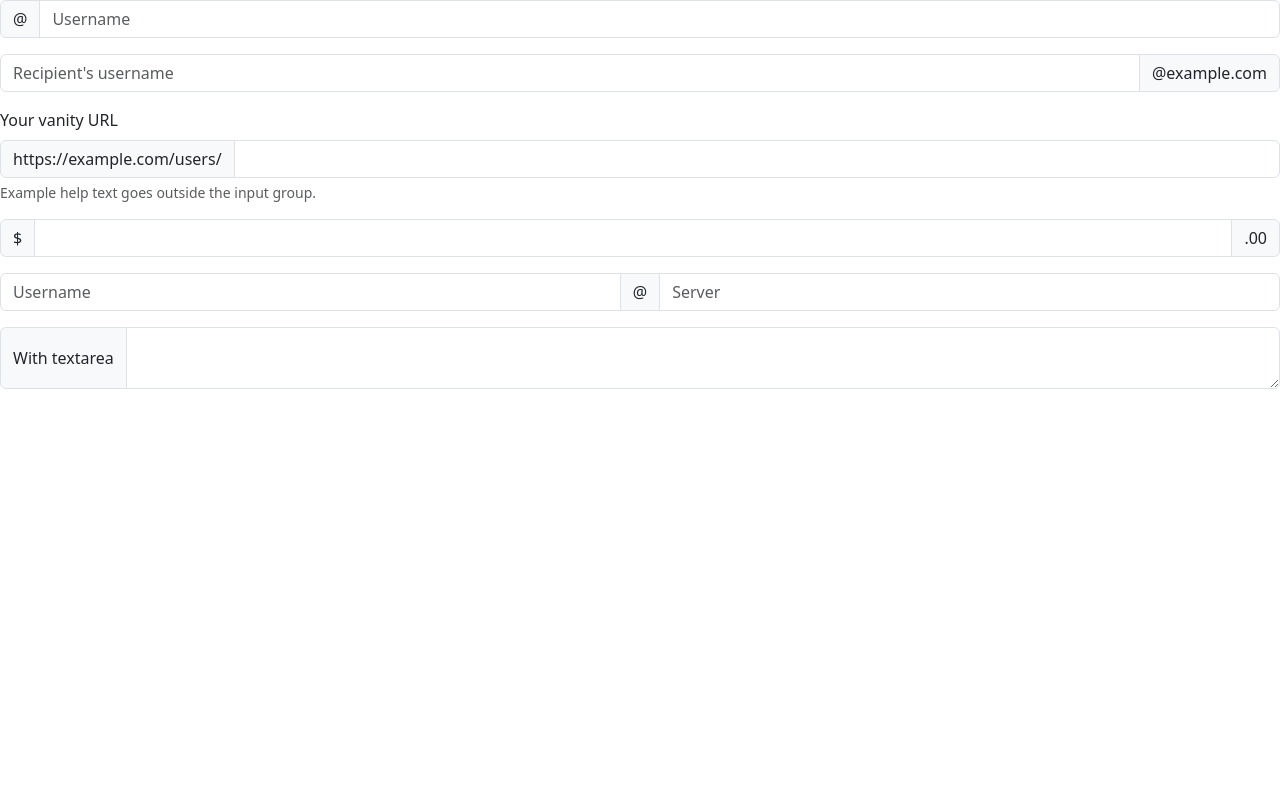
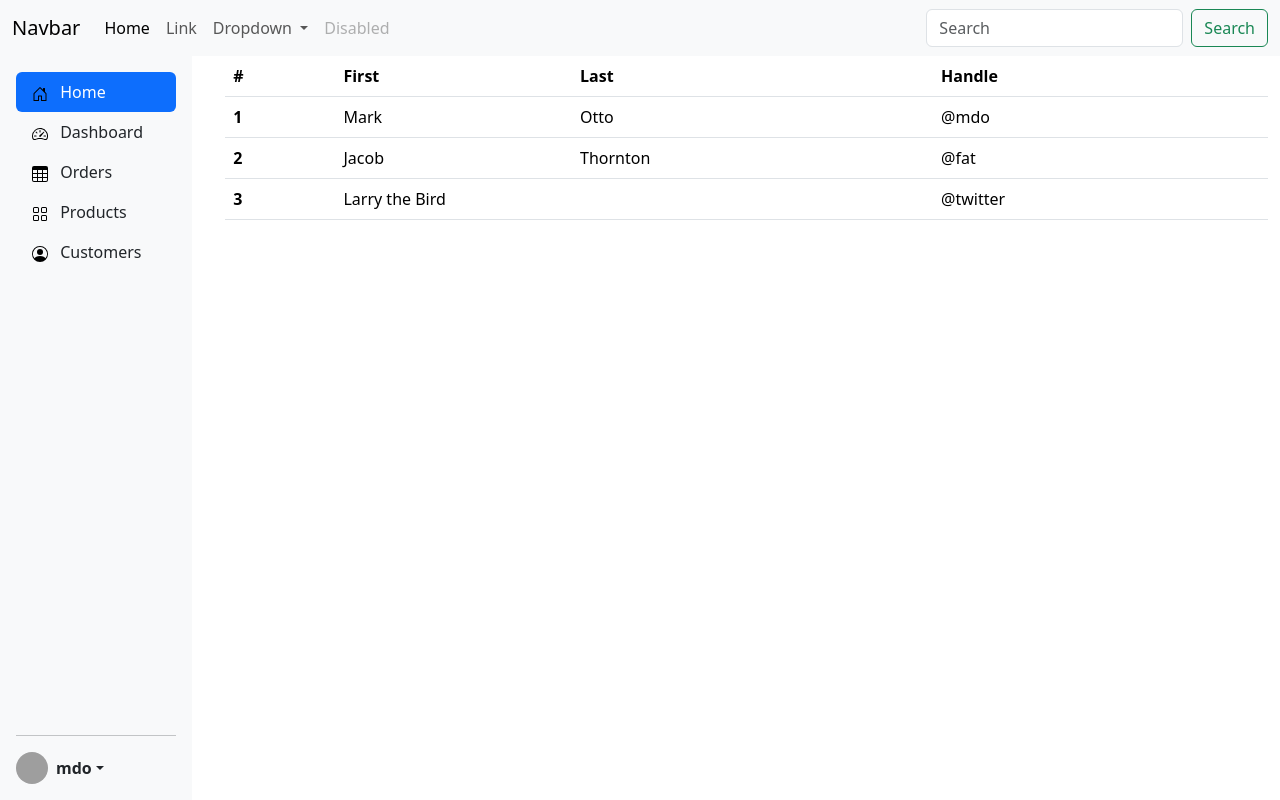
Before and after one commit to MnTeriri/BookMarket-ForVue, a Vue app: page /#/book in a window 1280 px wide. Built offline with nearby package versions, Linux system fonts and the light colour scheme; grey boxes are pictures that could not be loaded.

Commit message:
管理员书籍界面

```diff
--- a/src/components/admin/BookForm.vue
+++ b/src/components/admin/BookForm.vue
@@ -1,43 +1,109 @@
 <template>
-    <div class="input-group mb-3">
-        <span class="input-group-text" id="basic-addon1">@</span>
-        <input type="text" class="form-control" placeholder="Username" aria-label="Username"
-               aria-describedby="basic-addon1">
-    </div>
-
-    <div class="input-group mb-3">
-        <input type="text" class="form-control" placeholder="Recipient's username" aria-label="Recipient's username"
-               aria-describedby="basic-addon2">
-        <span class="input-group-text" id="basic-addon2">@example.com</span>
-    </div>
-
-    <div class="mb-3">
-        <label for="basic-url" class="form-label">Your vanity URL</label>
-        <div class="input-group">
-            <span class="input-group-text" id="basic-addon3">https://example.com/users/</span>
-            <input type="text" class="form-control" id="basic-url" aria-describedby="basic-addon3">
+    <svg xmlns="http://www.w3.org/2000/svg" style="display: none;">
+        <symbol id="bootstrap" viewBox="0 0 118 94">
+            <title>Bootstrap</title>
+            <path fill-rule="evenodd" clip-rule="evenodd"
+                  d="M24.509 0c-6.733 0-11.715 5.893-11.492 12.284.214 6.14-.064 14.092-2.066 20.577C8.943 39.365 5.547 43.485 0 44.014v5.972c5.547.529 8.943 4.649 10.951 11.153 2.002 6.485 2.28 14.437 2.066 20.577C12.794 88.106 17.776 94 24.51 94H93.5c6.733 0 11.714-5.893 11.491-12.284-.214-6.14.064-14.092 2.066-20.577 2.009-6.504 5.396-10.624 10.943-11.153v-5.972c-5.547-.529-8.934-4.649-10.943-11.153-2.002-6.484-2.28-14.437-2.066-20.577C105.214 5.894 100.233 0 93.5 0H24.508zM80 57.863C80 66.663 73.436 72 62.543 72H44a2 2 0 01-2-2V24a2 2 0 012-2h18.437c9.083 0 15.044 4.92 15.044 12.474 0 5.302-4.01 10.049-9.119 10.88v.277C75.317 46.394 80 51.21 80 57.863zM60.521 28.34H49.948v14.934h8.905c6.884 0 10.68-2.772 10.68-7.727 0-4.643-3.264-7.207-9.012-7.207zM49.948 49.2v16.458H60.91c7.167 0 10.964-2.876 10.964-8.281 0-5.406-3.903-8.178-11.425-8.178H49.948z"></path>
+        </symbol>
+        <symbol id="home" viewBox="0 0 16 16">
+            <path d="M8.354 1.146a.5.5 0 0 0-.708 0l-6 6A.5.5 0 0 0 1.5 7.5v7a.5.5 0 0 0 .5.5h4.5a.5.5 0 0 0 .5-.5v-4h2v4a.5.5 0 0 0 .5.5H14a.5.5 0 0 0 .5-.5v-7a.5.5 0 0 0-.146-.354L13 5.793V2.5a.5.5 0 0 0-.5-.5h-1a.5.5 0 0 0-.5.5v1.293L8.354 1.146zM2.5 14V7.707l5.5-5.5 5.5 5.5V14H10v-4a.5.5 0 0 0-.5-.5h-3a.5.5 0 0 0-.5.5v4H2.5z"/>
+        </symbol>
+        <symbol id="speedometer2" viewBox="0 0 16 16">
+            <path d="M8 4a.5.5 0 0 1 .5.5V6a.5.5 0 0 1-1 0V4.5A.5.5 0 0 1 8 4zM3.732 5.732a.5.5 0 0 1 .707 0l.915.914a.5.5 0 1 1-.708.708l-.914-.915a.5.5 0 0 1 0-.707zM2 10a.5.5 0 0 1 .5-.5h1.586a.5.5 0 0 1 0 1H2.5A.5.5 0 0 1 2 10zm9.5 0a.5.5 0 0 1 .5-.5h1.5a.5.5 0 0 1 0 1H12a.5.5 0 0 1-.5-.5zm.754-4.246a.389.389 0 0 0-.527-.02L7.547 9.31a.91.91 0 1 0 1.302 1.258l3.434-4.297a.389.389 0 0 0-.029-.518z"/>
+            <path fill-rule="evenodd"
+                  d="M0 10a8 8 0 1 1 15.547 2.661c-.442 1.253-1.845 1.602-2.932 1.25C11.309 13.488 9.475 13 8 13c-1.474 0-3.31.488-4.615.911-1.087.352-2.49.003-2.932-1.25A7.988 7.988 0 0 1 0 10zm8-7a7 7 0 0 0-6.603 9.329c.203.575.923.876 1.68.63C4.397 12.533 6.358 12 8 12s3.604.532 4.923.96c.757.245 1.477-.056 1.68-.631A7 7 0 0 0 8 3z"/>
+        </symbol>
+        <symbol id="table" viewBox="0 0 16 16">
+            <path d="M0 2a2 2 0 0 1 2-2h12a2 2 0 0 1 2 2v12a2 2 0 0 1-2 2H2a2 2 0 0 1-2-2V2zm15 2h-4v3h4V4zm0 4h-4v3h4V8zm0 4h-4v3h3a1 1 0 0 0 1-1v-2zm-5 3v-3H6v3h4zm-5 0v-3H1v2a1 1 0 0 0 1 1h3zm-4-4h4V8H1v3zm0-4h4V4H1v3zm5-3v3h4V4H6zm4 4H6v3h4V8z"/>
+        </symbol>
+        <symbol id="people-circle" viewBox="0 0 16 16">
+            <path d="M11 6a3 3 0 1 1-6 0 3 3 0 0 1 6 0z"/>
+            <path fill-rule="evenodd"
+                  d="M0 8a8 8 0 1 1 16 0A8 8 0 0 1 0 8zm8-7a7 7 0 0 0-5.468 11.37C3.242 11.226 4.805 10 8 10s4.757 1.225 5.468 2.37A7 7 0 0 0 8 1z"/>
+        </symbol>
+        <symbol id="grid" viewBox="0 0 16 16">
+            <path d="M1 2.5A1.5 1.5 0 0 1 2.5 1h3A1.5 1.5 0 0 1 7 2.5v3A1.5 1.5 0 0 1 5.5 7h-3A1.5 1.5 0 0 1 1 5.5v-3zM2.5 2a.5.5 0 0 0-.5.5v3a.5.5 0 0 0 .5.5h3a.5.5 0 0 0 .5-.5v-3a.5.5 0 0 0-.5-.5h-3zm6.5.5A1.5 1.5 0 0 1 10.5 1h3A1.5 1.5 0 0 1 15 2.5v3A1.5 1.5 0 0 1 13.5 7h-3A1.5 1.5 0 0 1 9 5.5v-3zm1.5-.5a.5.5 0 0 0-.5.5v3a.5.5 0 0 0 .5.5h3a.5.5 0 0 0 .5-.5v-3a.5.5 0 0 0-.5-.5h-3zM1 10.5A1.5 1.5 0 0 1 2.5 9h3A1.5 1.5 0 0 1 7 10.5v3A1.5 1.5 0 0 1 5.5 15h-3A1.5 1.5 0 0 1 1 13.5v-3zm1.5-.5a.5.5 0 0 0-.5.5v3a.5.5 0 0 0 .5.5h3a.5.5 0 0 0 .5-.5v-3a.5.5 0 0 0-.5-.5h-3zm6.5.5A1.5 1.5 0 0 1 10.5 9h3a1.5 1.5 0 0 1 1.5 1.5v3a1.5 1.5 0 0 1-1.5 1.5h-3A1.5 1.5 0 0 1 9 13.5v-3zm1.5-.5a.5.5 0 0 0-.5.5v3a.5.5 0 0 0 .5.5h3a.5.5 0 0 0 .5-.5v-3a.5.5 0 0 0-.5-.5h-3z"/>
+        </symbol>
+    </svg>
+    <div class="d-flex flex-column" style="height: 100vh">
+        <nav class="navbar navbar-expand-lg bg-body-tertiary">
+            <div class="container-fluid">
+                <a class="navbar-brand" href="#">Navbar</a>
+                <button class="navbar-toggler" type="button" data-bs-toggle="collapse"
+                        data-bs-target="#navbarSupportedContent" aria-controls="navbarSupportedContent"
+                        aria-expanded="false" aria-label="Toggle navigation">
+                    <span class="navbar-toggler-icon"></span>
+                </button>
+                <div class="collapse navbar-collapse" id="navbarSupportedContent">
+                    <ul class="navbar-nav me-auto mb-2 mb-lg-0">
+                        <li class="nav-item">
+                            <a class="nav-link active" aria-current="page" href="#">Home</a>
+                        </li>
+                        <li class="nav-item">
+                            <a class="nav-link" href="#">Link</a>
+                        </li>
+                        <li class="nav-item dropdown">
+                            <a class="nav-link dropdown-toggle" href="#" role="button" data-bs-toggle="dropdown"
+                               aria-expanded="false">
+                                Dropdown
+                            </a>
+                            <ul class="dropdown-menu">
+                                <li><a class="dropdown-item" href="#">Action</a></li>
+                                <li><a class="dropdown-item" href="#">Another action</a></li>
+                                <li>
+                                    <hr class="dropdown-divider">
+                                </li>
+                                <li><a class="dropdown-item" href="#">Something else here</a></li>
+                            </ul>
+                        </li>
+                        <li class="nav-item">
+                            <a class="nav-link disabled" aria-disabled="true">Disabled</a>
+                        </li>
+                    </ul>
+                    <form class="d-flex" role="search">
+                        <input class="form-control me-2" type="search" placeholder="Search" aria-label="Search">
+                        <button class="btn btn-outline-success" type="submit">Search</button>
+                    </form>
+                </div>
+            </div>
+        </nav>
+        <div class="d-flex flex-fill">
+            <SideMenu/>
+            <div class="container-fluid">
+                <table class="table">
+                    <thead>
+                    <tr>
+                        <th scope="col">#</th>
+                        <th scope="col">First</th>
+                        <th scope="col">Last</th>
+                        <th scope="col">Handle</th>
+                    </tr>
+                    </thead>
+                    <tbody>
+                    <tr>
+                        <th scope="row">1</th>
+                        <td>Mark</td>
+                        <td>Otto</td>
+                        <td>@mdo</td>
+                    </tr>
+                    <tr>
+                        <th scope="row">2</th>
+                        <td>Jacob</td>
+                        <td>Thornton</td>
+                        <td>@fat</td>
+                    </tr>
+                    <tr>
+                        <th scope="row">3</th>
+                        <td colspan="2">Larry the Bird</td>
+                        <td>@twitter</td>
+                    </tr>
+                    </tbody>
+                </table>
+            </div>
         </div>
-        <div class="form-text">Example help text goes outside the input group.</div>
-    </div>
-
-    <div class="input-group mb-3">
-        <span class="input-group-text">$</span>
-        <input type="text" class="form-control" aria-label="Amount (to the nearest dollar)">
-        <span class="input-group-text">.00</span>
-    </div>
-
-    <div class="input-group mb-3">
-        <input type="text" class="form-control" placeholder="Username" aria-label="Username">
-        <span class="input-group-text">@</span>
-        <input type="text" class="form-control" placeholder="Server" aria-label="Server">
-    </div>
-
-    <div class="input-group">
-        <span class="input-group-text">With textarea</span>
-        <textarea class="form-control" aria-label="With textarea"></textarea>
     </div>
 </template>
 <script setup>
 
-
+import SideMenu from "@/components/admin/SideMenu.vue";
 </script>
```
